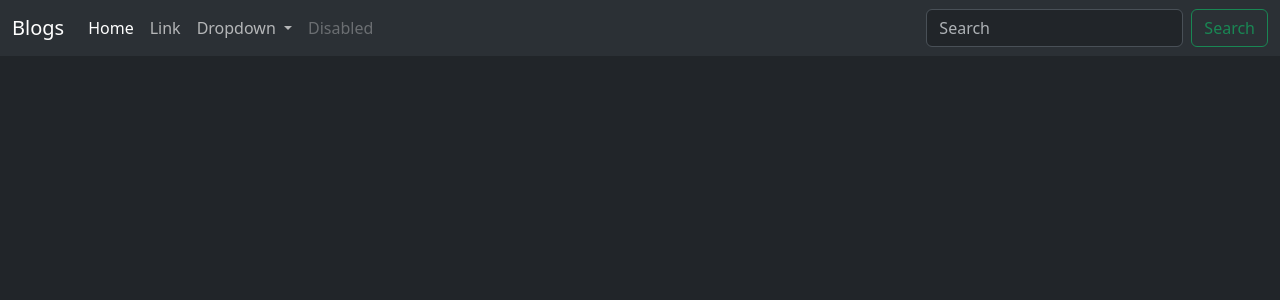
After one commit to sush3871/Blogs, a Django app: template blogs/templates/layout.html in a window 1280 px wide. The commit adds this page. Shown: the top 300 px of the page. Run offline with Django 5.2, Linux system fonts and the light colour scheme; the template is opened without the code that fills it, so the values that code supplies are empty; style sheets or scripts are compiled from the project's sources; some libraries are stand-ins or nearby versions.

Commit message:
Added SCSS in project

```diff
--- /dev/null
+++ b/blogs/static/assets/css/style.scss
@@ -0,0 +1,3 @@
+// body {
+//     background-color: #f8f9fa;
+// }
--- /dev/null
+++ b/blogs/templates/layout.html
@@ -0,0 +1,64 @@
+{% load static%}
+{% load sass_tags %}
+<!DOCTYPE html>
+<html lang="en" data-bs-theme="dark">
+<head>
+    <meta charset="UTF-8">
+    <meta name="viewport" content="width=device-width, initial-scale=1.0">
+    <title>
+        {% block title %}
+        Home | Blog
+        {% endblock %}
+    </title>
+    <link href="https://cdn.jsdelivr.net/npm/bootstrap@5.3.5/dist/css/bootstrap.min.css" rel="stylesheet" />
+
+    <link rel="stylesheet" href="{% sass_src 'assets/css/style.scss' %}">
+
+</head>
+<body>
+    <header>
+        <nav class="navbar navbar-expand-lg bg-body-tertiary">
+            <div class="container-fluid">
+              <a class="navbar-brand" href="#">Blogs</a>
+              <button class="navbar-toggler" type="button" data-bs-toggle="collapse" data-bs-target="#navbarSupportedContent" aria-controls="navbarSupportedContent" aria-expanded="false" aria-label="Toggle navigation">
+                <span class="navbar-toggler-icon"></span>
+              </button>
+              <div class="collapse navbar-collapse" id="navbarSupportedContent">
+                <ul class="navbar-nav me-auto mb-2 mb-lg-0">
+                  <li class="nav-item">
+                    <a class="nav-link active" aria-current="page" href="#">Home</a>
+                  </li>
+                  <li class="nav-item">
+                    <a class="nav-link" href="#">Link</a>
+                  </li>
+                  <li class="nav-item dropdown">
+                    <a class="nav-link dropdown-toggle" href="#" role="button" data-bs-toggle="dropdown" aria-expanded="false">
+                      Dropdown
+                    </a>
+                    <ul class="dropdown-menu">
+                      <li><a class="dropdown-item" href="#">Action</a></li>
+                      <li><a class="dropdown-item" href="#">Another action</a></li>
+                      <li><hr class="dropdown-divider"></li>
+                      <li><a class="dropdown-item" href="#">Something else here</a></li>
+                    </ul>
+                  </li>
+                  <li class="nav-item">
+                    <a class="nav-link disabled" aria-disabled="true">Disabled</a>
+                  </li>
+                </ul>
+                <form class="d-flex" role="search">
+                  <input class="form-control me-2" type="search" placeholder="Search" aria-label="Search">
+                  <button class="btn btn-outline-success" type="submit">Search</button>
+                </form>
+              </div>
+            </div>
+          </nav>
+    </header>
+    <div class="container">
+        {% block content %}{% endblock %}
+    </div>
+    <script src="https://cdnjs.cloudflare.com/ajax/libs/jquery/3.7.1/jquery.min.js"></script>
+    <script src="https://cdn.jsdelivr.net/npm/bootstrap@5.3.5/dist/js/bootstrap.bundle.min.js"></script>
+
+</body>
+</html>
```
Also changed, not shown: blogs/blogs/settings.py (+11 -0 lines), blogs/myapp/templates/myapp/index.html (+11 -11 lines), 2 other files.
